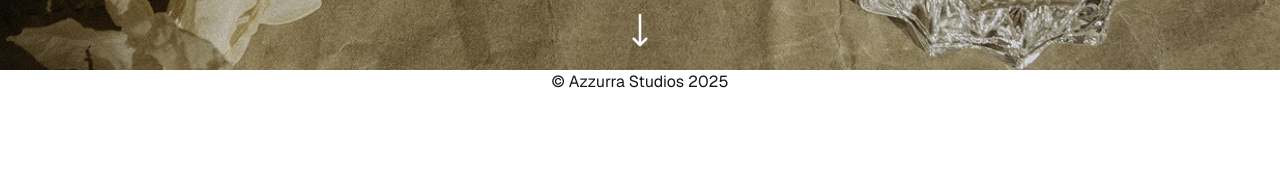
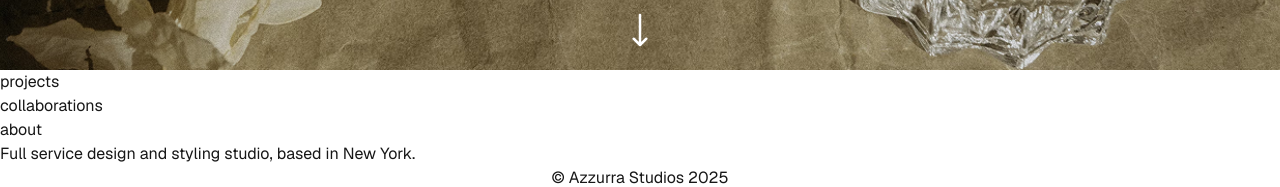
Before and after one commit to amanda-yee/inside-edit, a Next.js app: page / in a window 1280 px wide. Shown: the part 730-917 px from the top of the page. Before the commit the page ends 824 px from the top, so only its background shows below. Built offline with nearby package versions, Linux system fonts and the light colour scheme.

Commit message:
create Links component

```diff
--- a/src/app/page.tsx
+++ b/src/app/page.tsx
@@ -1,10 +1,12 @@
 import Hero from "@/components/Hero";
 import Footer from "@/components/Footer";
+import Main from "@/components/Main";
 
 export default function Home() {
   return (
     <div className="font-[family-name:var(--font-geist-sans)]">
       <Hero />
+      <Main />
       <Footer />
     </div>
   );
--- a/src/components/Hero.tsx
+++ b/src/components/Hero.tsx
@@ -1,4 +1,5 @@
 import Image from "next/image";
+import Links from "./Links";
 
 export default function Hero() {
     return (
@@ -12,7 +13,7 @@ export default function Hero() {
           priority // tells next.js to load image asap
         />
 
-        <div className="absolute z-10 flex flex-col ml-10 top-[30%] gap-6">
+        <div className="absolute z-10 flex flex-col ml-10 top-[30%] gap-6 text-[#ffffff]">
           <Image
             className=""
             src="/logo-white2.png"
@@ -20,39 +21,7 @@ export default function Hero() {
             width={250}
             height={50}
           />
-
-          <ul className="text-[#ffffff]">
-            <li>
-              <a
-              className="hover:underline"
-              href="https://www.insideedit.com"
-              target="_blank"
-              rel="noopener noreferrer"
-              >
-                projects
-              </a>
-            </li>
-            <li>
-              <a
-              className="hover:underline"
-              href="https://www.insideedit.com"
-              target="_blank"
-              rel="noopener noreferrer"
-              >
-                collaborations
-              </a>
-            </li>
-            <li>
-              <a
-              className="hover:underline"
-              href="https://www.insideedit.com"
-              target="_blank"
-              rel="noopener noreferrer"
-              >
-                about
-              </a>
-            </li>
-          </ul>
+          <Links />
         </div>
 
         <div className="absolute z-10 bottom-5 left-1/2 transform -translate-x-1/2">
--- /dev/null
+++ b/src/components/Links.tsx
@@ -0,0 +1,36 @@
+export default function Links() {
+    return (
+        <ul>
+            <li>
+              <a
+              className="hover:underline"
+              href="https://www.insideedit.com"
+              target="_blank"
+              rel="noopener noreferrer"
+              >
+                projects
+              </a>
+            </li>
+            <li>
+              <a
+              className="hover:underline"
+              href="https://www.insideedit.com"
+              target="_blank"
+              rel="noopener noreferrer"
+              >
+                collaborations
+              </a>
+            </li>
+            <li>
+              <a
+              className="hover:underline"
+              href="https://www.insideedit.com"
+              target="_blank"
+              rel="noopener noreferrer"
+              >
+                about
+              </a>
+            </li>
+          </ul>
+    )
+}
--- /dev/null
+++ b/src/components/Main.tsx
@@ -0,0 +1,15 @@
+import Links from "./Links"
+
+export default function Main() {
+    return (
+        <div>
+            <nav>
+                <Links />
+            </nav>
+
+            <p>
+                Full service design and styling studio, based in New York.
+            </p>
+        </div>
+    )
+}
```
